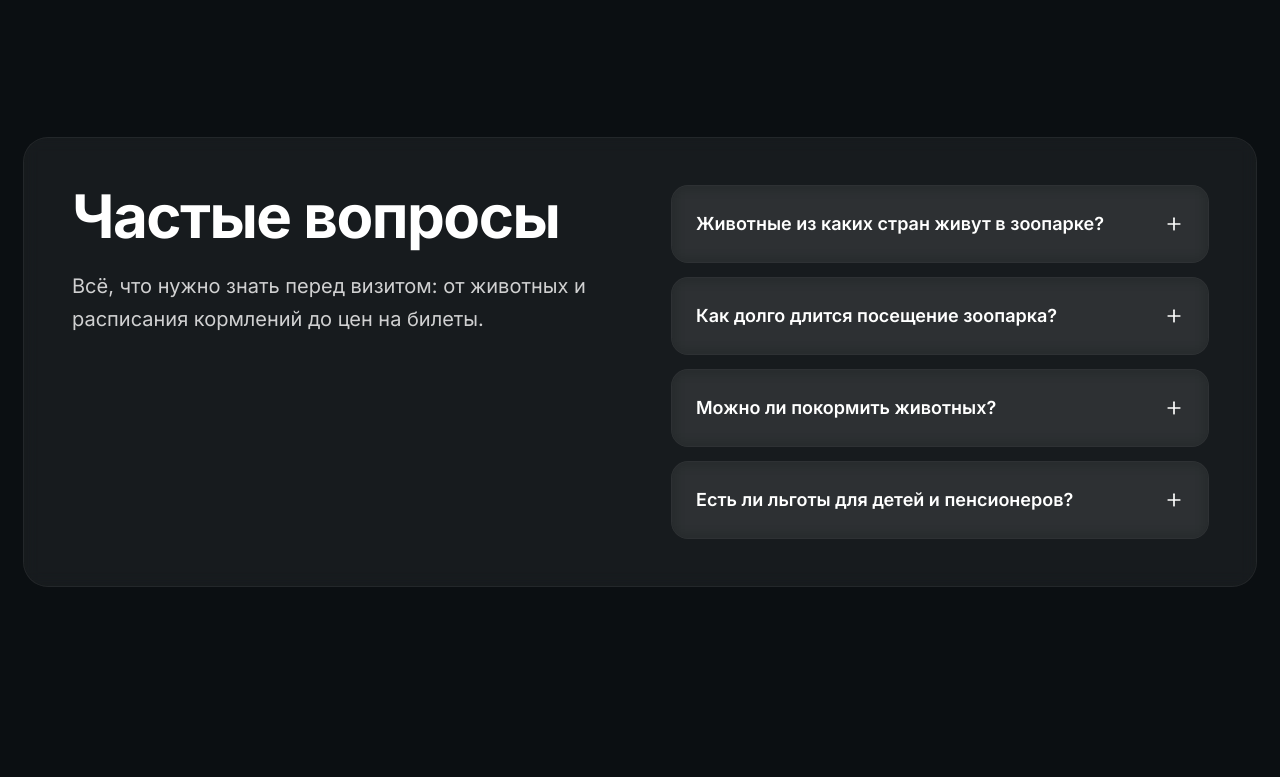
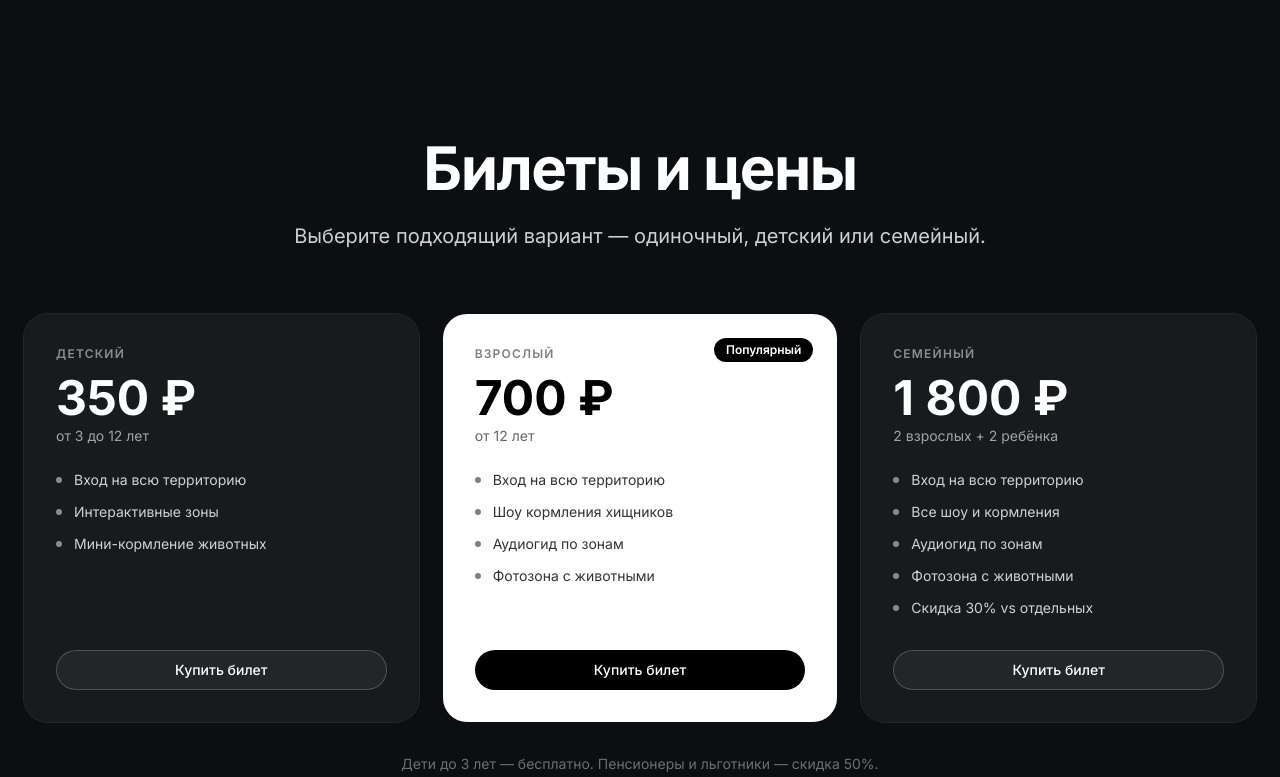
Before and after one commit to pr-poehali-dev/project-aurora-13, a React (Vite) app: page / in a window 1280 px wide. Shown: the part 3200-3977 px from the top of the page. Built offline with nearby package versions, Linux system fonts and the light colour scheme.

Commit message:
feat: добавить раздел билетов и цен

```diff
--- a/src/pages/Index.tsx
+++ b/src/pages/Index.tsx
@@ -334,6 +334,83 @@ const Index = () => {
         </div>
       </section>
 
+      {/* Tickets Section */}
+      <section className="relative z-10 py-24 px-6">
+        <div className="max-w-7xl mx-auto">
+          <div className="text-center mb-16">
+            <h2 className="text-5xl md:text-6xl font-bold tracking-tight mb-6 text-balance">Билеты и цены</h2>
+            <p className="text-xl text-white/80 max-w-3xl mx-auto text-pretty">
+              Выберите подходящий вариант — одиночный, детский или семейный.
+            </p>
+          </div>
+
+          <div className="grid grid-cols-1 md:grid-cols-3 gap-6">
+            {/* Детский */}
+            <div className="rounded-3xl bg-white/5 ring-1 ring-white/10 backdrop-blur p-8 flex flex-col">
+              <div className="mb-6">
+                <div className="text-xs font-semibold uppercase tracking-widest text-white/50 mb-3">Детский</div>
+                <div className="text-5xl font-bold mb-1">350 ₽</div>
+                <div className="text-white/60 text-sm">от 3 до 12 лет</div>
+              </div>
+              <ul className="space-y-3 mb-8 flex-1">
+                {["Вход на всю территорию", "Интерактивные зоны", "Мини-кормление животных"].map((f) => (
+                  <li key={f} className="flex items-center gap-3 text-white/80 text-sm">
+                    <div className="w-1.5 h-1.5 rounded-full bg-white/50 flex-shrink-0" />
+                    {f}
+                  </li>
+                ))}
+              </ul>
+              <Button variant="outline" className="w-full rounded-full border-white/20 bg-white/5 text-white hover:bg-white/10">
+                Купить билет
+              </Button>
+            </div>
+
+            {/* Взрослый — выделен */}
+            <div className="rounded-3xl bg-white text-black p-8 flex flex-col relative">
+              <div className="absolute top-6 right-6 px-3 py-1 rounded-full bg-black text-white text-xs font-semibold">Популярный</div>
+              <div className="mb-6">
+                <div className="text-xs font-semibold uppercase tracking-widest text-black/50 mb-3">Взрослый</div>
+                <div className="text-5xl font-bold mb-1">700 ₽</div>
+                <div className="text-black/60 text-sm">от 12 лет</div>
+              </div>
+              <ul className="space-y-3 mb-8 flex-1">
+                {["Вход на всю территорию", "Шоу кормления хищников", "Аудиогид по зонам", "Фотозона с животными"].map((f) => (
+                  <li key={f} className="flex items-center gap-3 text-black/80 text-sm">
+                    <div className="w-1.5 h-1.5 rounded-full bg-black/50 flex-shrink-0" />
+                    {f}
+                  </li>
+                ))}
+              </ul>
+              <Button className="w-full rounded-full bg-black text-white hover:bg-black/80">
+                Купить билет
+              </Button>
+            </div>
+
+            {/* Семейный */}
+            <div className="rounded-3xl bg-white/5 ring-1 ring-white/10 backdrop-blur p-8 flex flex-col">
+              <div className="mb-6">
+                <div className="text-xs font-semibold uppercase tracking-widest text-white/50 mb-3">Семейный</div>
+                <div className="text-5xl font-bold mb-1">1 800 ₽</div>
+                <div className="text-white/60 text-sm">2 взрослых + 2 ребёнка</div>
+              </div>
+              <ul className="space-y-3 mb-8 flex-1">
+                {["Вход на всю территорию", "Все шоу и кормления", "Аудиогид по зонам", "Фотозона с животными", "Скидка 30% vs отдельных"].map((f) => (
+                  <li key={f} className="flex items-center gap-3 text-white/80 text-sm">
+                    <div className="w-1.5 h-1.5 rounded-full bg-white/50 flex-shrink-0" />
+                    {f}
+                  </li>
+                ))}
+              </ul>
+              <Button variant="outline" className="w-full rounded-full border-white/20 bg-white/5 text-white hover:bg-white/10">
+                Купить билет
+              </Button>
+            </div>
+          </div>
+
+          <p className="text-center text-white/40 text-sm mt-8">Дети до 3 лет — бесплатно. Пенсионеры и льготники — скидка 50%.</p>
+        </div>
+      </section>
+
       {/* FAQ Section */}
       <section className="relative z-10 py-24 px-6">
         <div className="max-w-7xl mx-auto">
```
